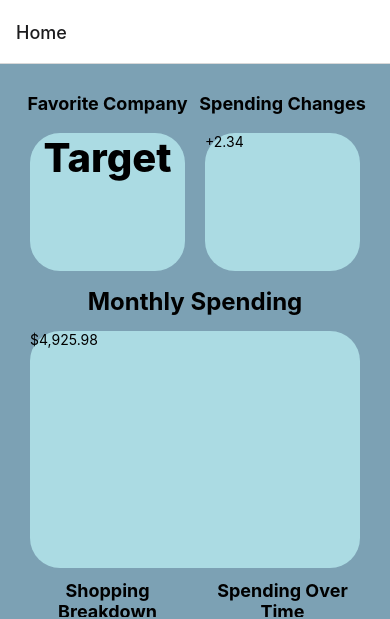
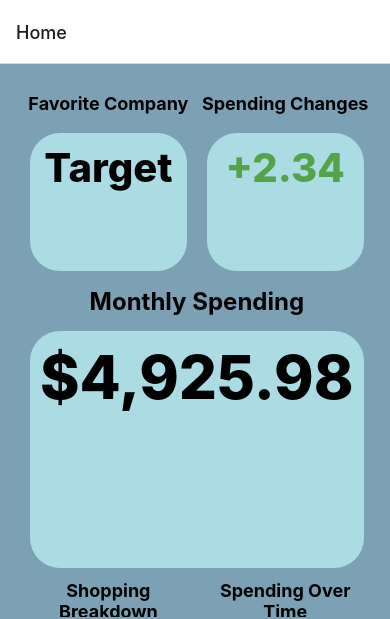
Before and after one commit to Ranabor/HackNC2022Team, a React Native app in the folder HackNCProj/: screen /Home in a window 390 px wide. Shown: the top 619 px of the page. Built offline with nearby package versions, Linux system fonts and the light colour scheme.

Commit message:
Added styling to homescreen text

```diff
--- a/HackNCProj/app/HomeScreen.js
+++ b/HackNCProj/app/HomeScreen.js
@@ -176,11 +176,29 @@
     fontWeight: 'bold',
   },
   company: {
+    textAlignVertical: 'center',
     textAlign: 'center',
-    alignContent: 'center',
-    justifyContent: 'center',
     fontSize: 40,
     fontWeight: '800',
+    margin: 10,
+    flex: 1,
+  },
+  changes: {
+    textAlignVertical: 'center',
+    textAlign: 'center',
+    fontSize: 40,
+    fontWeight: '800',
+    margin: 10,
+    flex: 1,
+    color: '#55A348',
+  },
+  spending: {
+    textAlignVertical: 'center',
+    textAlign: 'center',
+    fontSize: 60,
+    fontWeight: '800',
+    margin: 10,
+    flex: 1,
   },
   // rate: {
   //   textAlign: 'center',
```
Also changed, not shown: 1 other file (tests, documents, lock files or other folders).
